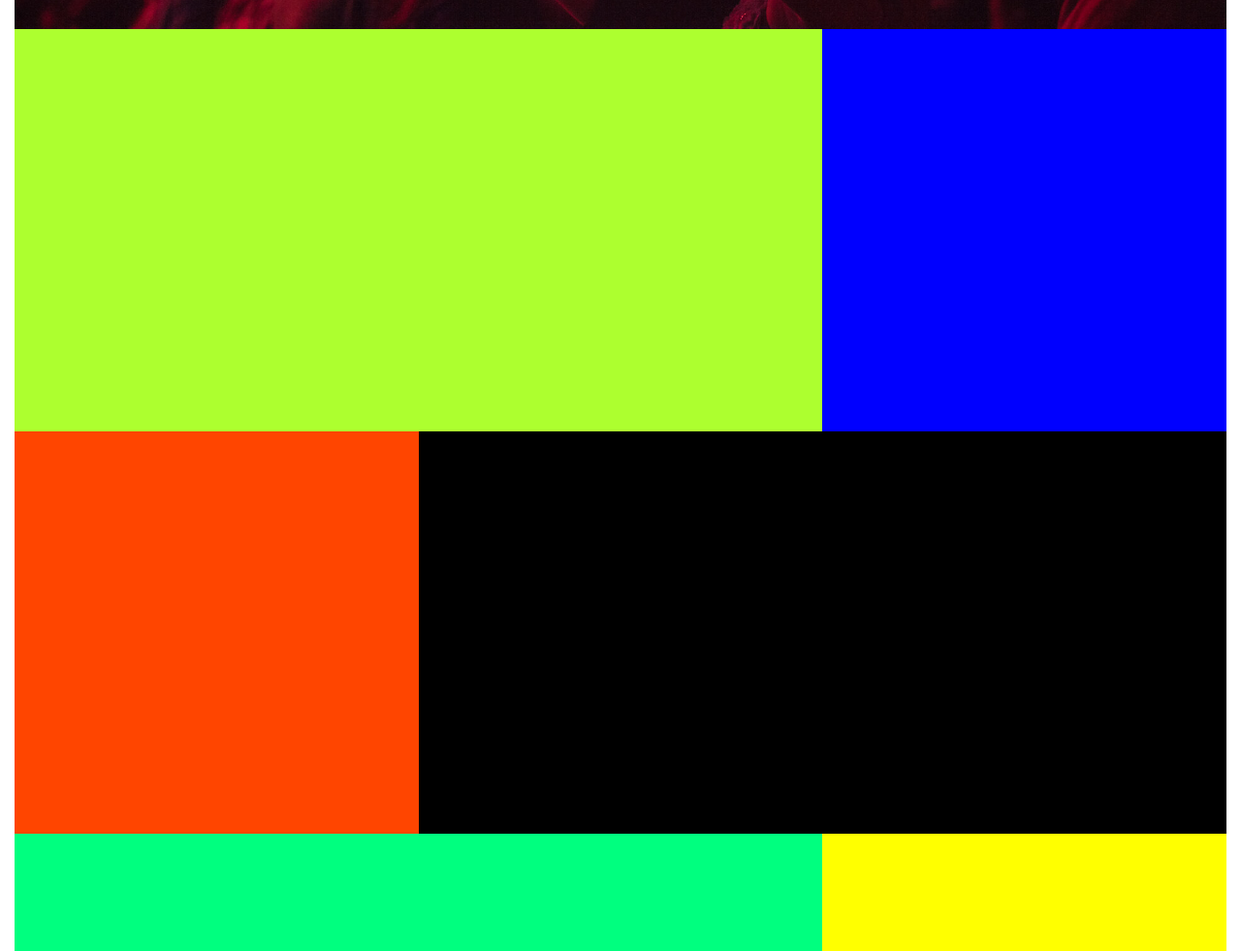
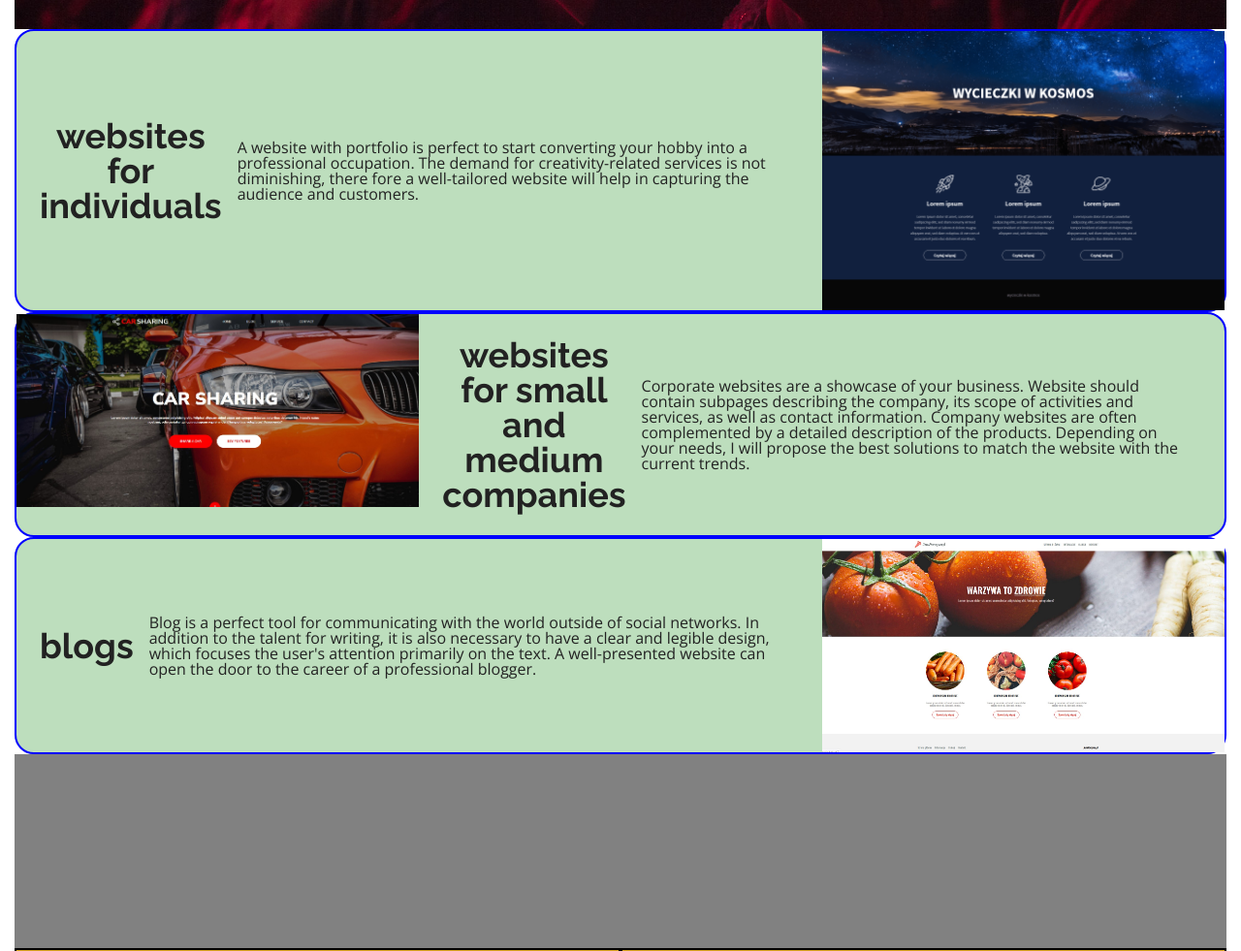
Before and after one commit to Magyarrigo/ONL_FEA_D_01_FINALY_PROJECT, a website: page project/index.html in a window 1280 px wide. Shown: the part 640-1621 px from the top of the page at 97% size. Drawn offline with nearby package versions, Linux system fonts and the light colour scheme.

Commit message:
Solved_Offer

```diff
--- a/project/index.html
+++ b/project/index.html
@@ -53,7 +53,7 @@
 <main>
     <div class = 'container'>
 
-        <div class = 'row row__First'>
+        <div class = 'row row__First' id="home">
             <section class ="openning col-12">
                 <img class = 'openning__Slides' src="assets/concert.jpg">
                 <img class = 'openning__Slides' src="assets/carSharing.jpg">
@@ -68,19 +68,47 @@
         </div>
 
 
-        <div class = 'row offer'>
-                <div class = 'col-8 jeden'></div>
-                <div class = 'col-4 dwa'></div>
+        <div class = 'row offer' id="offer">
+                <div class = 'col-8 offer__box'>
+                    <h2 class = 'offer__box--title'>websites for individuals</h2>
+                    <p class = 'offer__box--content'>A website with portfolio is perfect
+                        to start converting your hobby into a professional occupation.
+                        The demand for creativity-related services is not diminishing,
+                        there fore a well-tailored website will help
+                        in capturing the audience and customers.</p>
+                </div>
+                <div class = 'col-4'>
+                    <img class = 'offer__smallBox' src="assets/spaceTrips.png">
+                </div>
         </div>
 
         <div class = 'row offer'>
-            <div class = 'col-4 trzy'></div>
-            <div class = 'col-8 cztery'></div>
+            <div class = 'col-4'>
+                <img class = 'offer__smallBox' src="assets/carSharing.jpg">
+            </div>
+            <div class = 'col-8 offer__box'>
+                <h2 class = 'offer__box--title'>websites for small and medium companies</h2>
+                <p class = 'offer__box--content'>Corporate websites are a showcase of your business.
+                    Website should contain subpages describing the company,
+                    its scope of activities and services, as well as contact information.
+                    Company websites are often complemented by  a detailed description of the products.
+                    Depending on your needs, I will propose the best solutions
+                    to match the website with the current trends.</p>
+            </div>
         </div>
 
         <div class = 'row offer'>
-            <div class = 'col-8 piec'></div>
-            <div class = 'col-4 szesc'></div>
+            <div class = 'col-8 offer__box'>
+                <h2 class = 'offer__box--title'>blogs</h2>
+                <p class = 'offer__box--content'>Blog is a perfect tool for communicating
+                    with the world outside of social networks. In addition to the talent for writing,
+                    it is also necessary to have a clear and legible design,
+                    which focuses the user's attention primarily on the text.
+                    A well-presented website can open the door to the career of a professional blogger.</p>
+            </div>
+            <div class = 'col-4'>
+                <img class = 'offer__smallBox' src="assets/vegetablesEating.jpg">
+            </div>
         </div>
 
 
--- a/project/scss/elements/_header.scss
+++ b/project/scss/elements/_header.scss
@@ -1,4 +1,6 @@
 .header {
+  max-width: ($containerWidth * 1.2);
+
   height: 70px;
   box-shadow: 0 3px 6px $color-primary-shadow;
 
--- a/project/scss/elements/_offer.scss
+++ b/project/scss/elements/_offer.scss
@@ -1,24 +1,33 @@
-.jeden{
-  height: 415px;
-  background-color: greenyellow;
+.offer{
+
+  max-width: $containerWidth;
+  position:relative;
+  //background-color: red;
+  max-height: 600px;
+  border: 2px solid $color-primary;
+  border-radius: 20px;
+  background-color: $color-primary-shadow;
+
+  &__box{
+    padding: 1.5em;
+    display: flex;
+    flex-direction: row;
+    align-items: center;
+    justify-content: space-around;
+    &--content{
+      margin: 1em ;
+    }
+    &--title{
+      text-align: center;
+      font-weight: bold;
+    }
+
+  }
+
+
+  &__smallBox{
+    width: 100%;
+  }
+
+
 }
-.dwa{
-  height: 415px;
-  background-color: blue;
-}
-.trzy{
-  height: 415px;
-  background-color: orangered;
-}
-.cztery{
-  height: 415px;
-  background-color: black;
-}
-.piec{
-  height: 415px;
-  background-color: springgreen;
-}
-.szesc{
-  height: 415px;
-  background-color: yellow;
-}
--- a/project/scss/main.scss
+++ b/project/scss/main.scss
@@ -2,7 +2,7 @@
 
 @import "settings";
 @import "elements/basic";
-
+@import "elements/contact";
 @import "elements/header";
 @import "elements/openning";
 @import "elements/offer";
```
Also changed, not shown: project/css/main.css, 1 other file.
